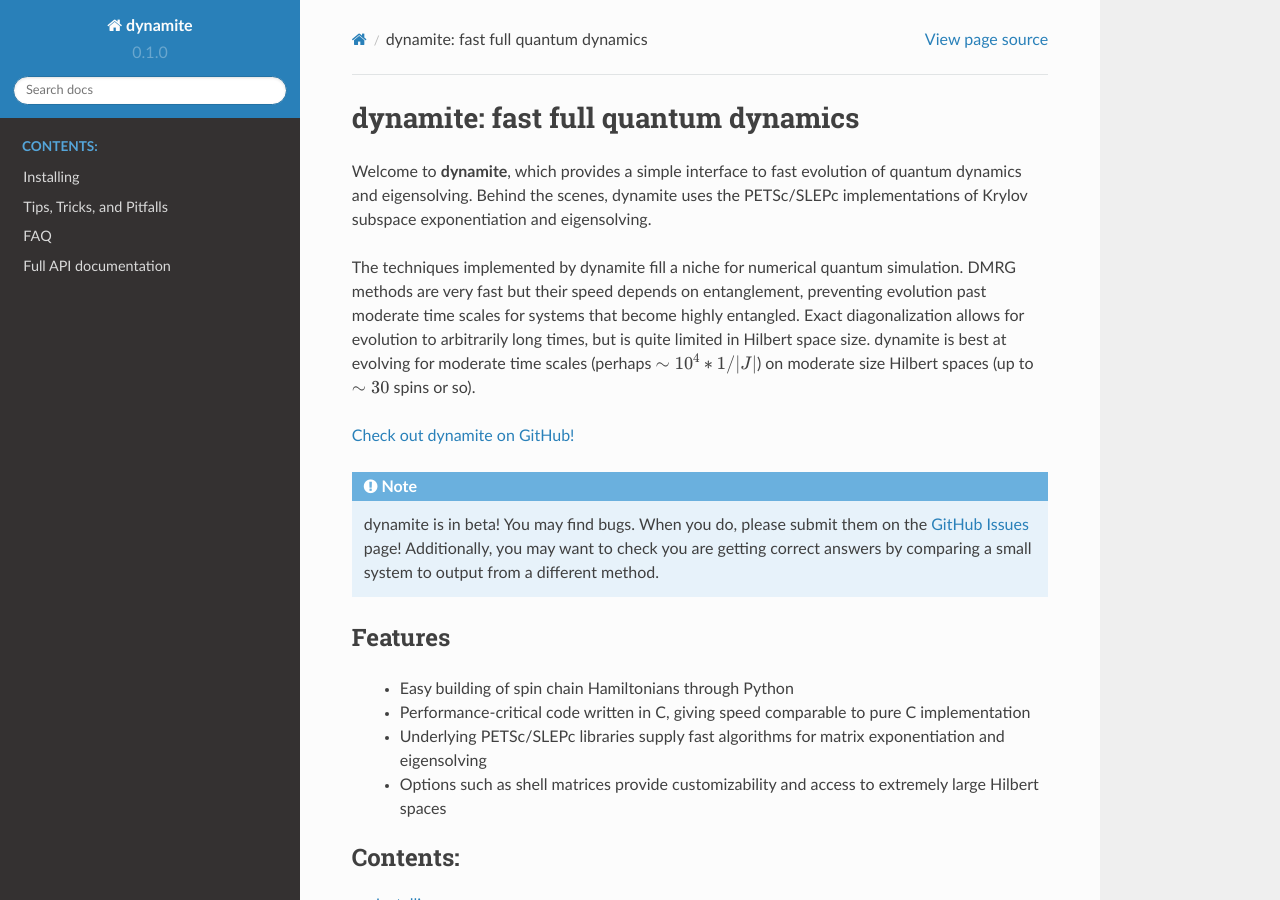
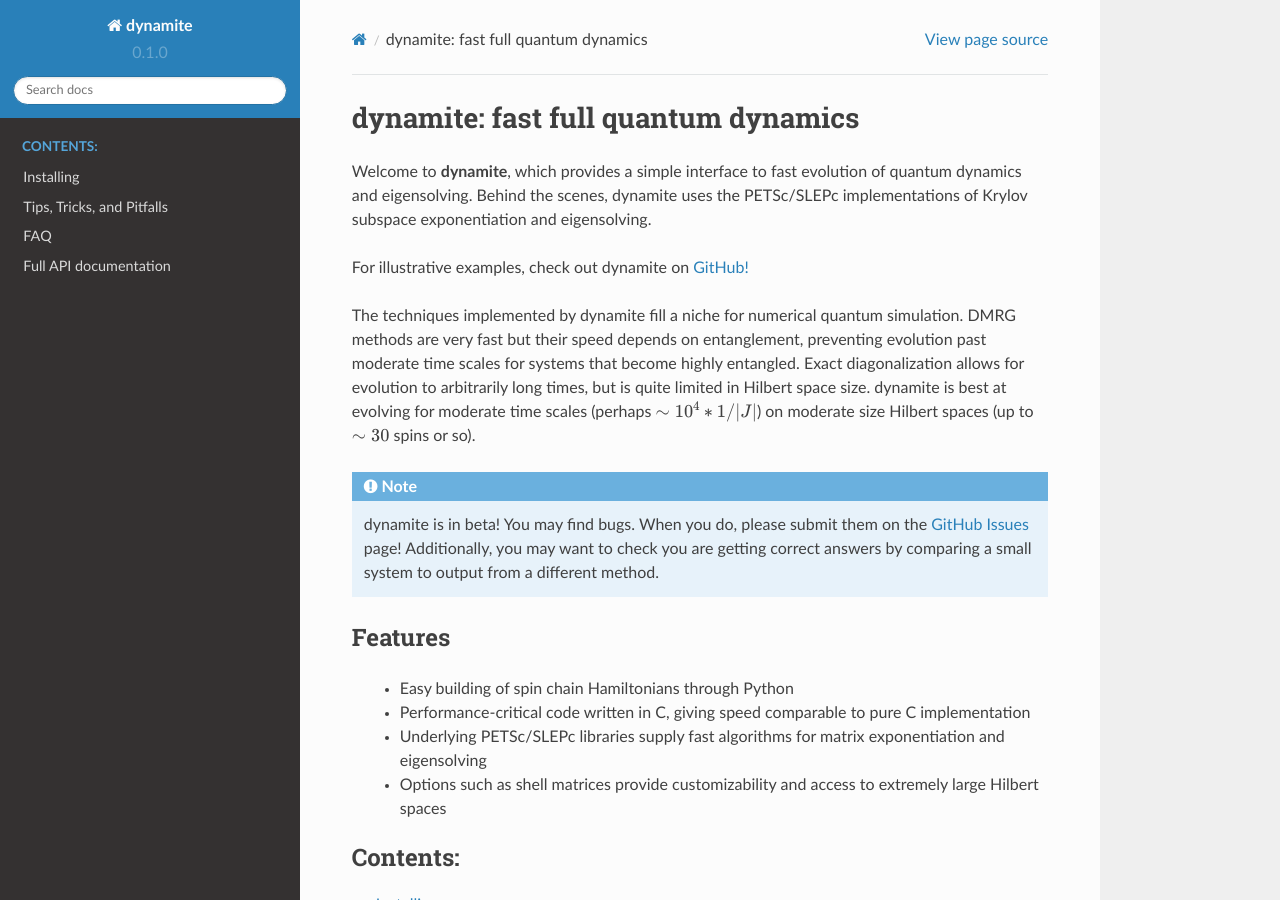
Before and after one commit to GregDMeyer/dynamite, a Sphinx documentation site: the page built from docs/index.rst, in a window 1280 px wide and 900 px high. Built offline with Sphinx 7.4.7 and the Read the Docs theme 2.0.0, drawn with Linux system fonts in a browser that asks for light colours.

Commit message:
point to examples from docs

```diff
--- a/docs/index.rst
+++ b/docs/index.rst
@@ -11,6 +11,9 @@
 scenes, dynamite uses the PETSc/SLEPc implementations of Krylov subspace
 exponentiation and eigensolving.
 
+For illustrative examples, check out dynamite on
+`GitHub! <https://github.com/GregDMeyer/dynamite>`_
+
 The techniques implemented by dynamite fill a niche for numerical
 quantum simulation. DMRG methods are very fast but their speed depends on
 entanglement, preventing evolution past moderate time scales for systems
```
Also changed, not shown: other parts of docs/index.rst (+0 -2 lines).
